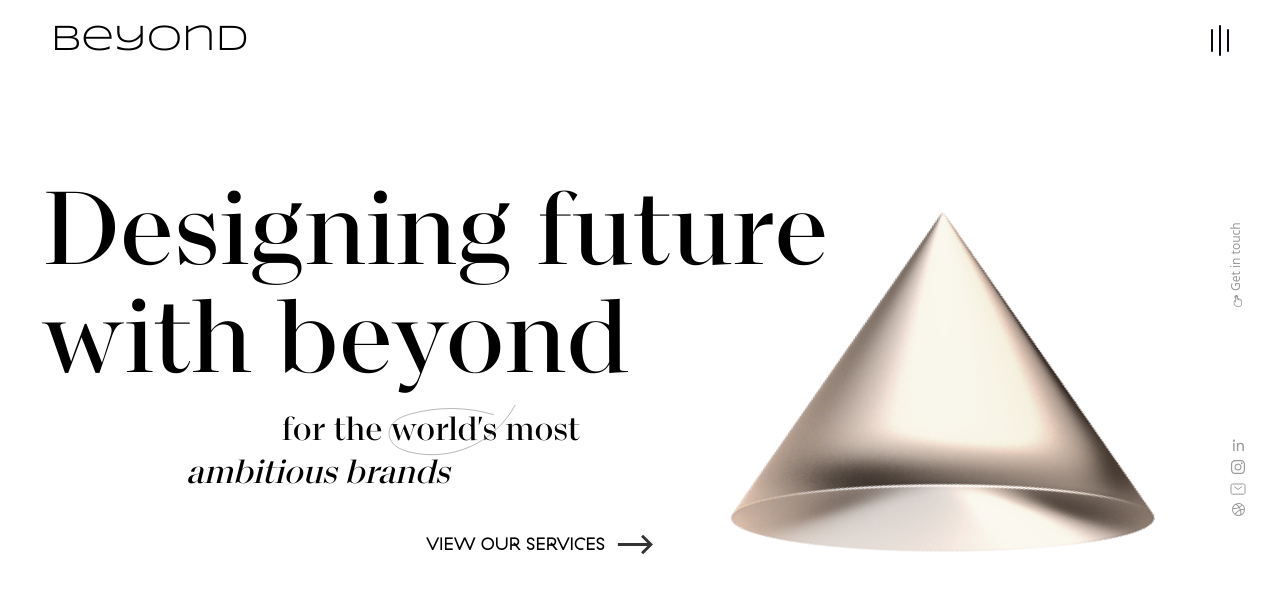
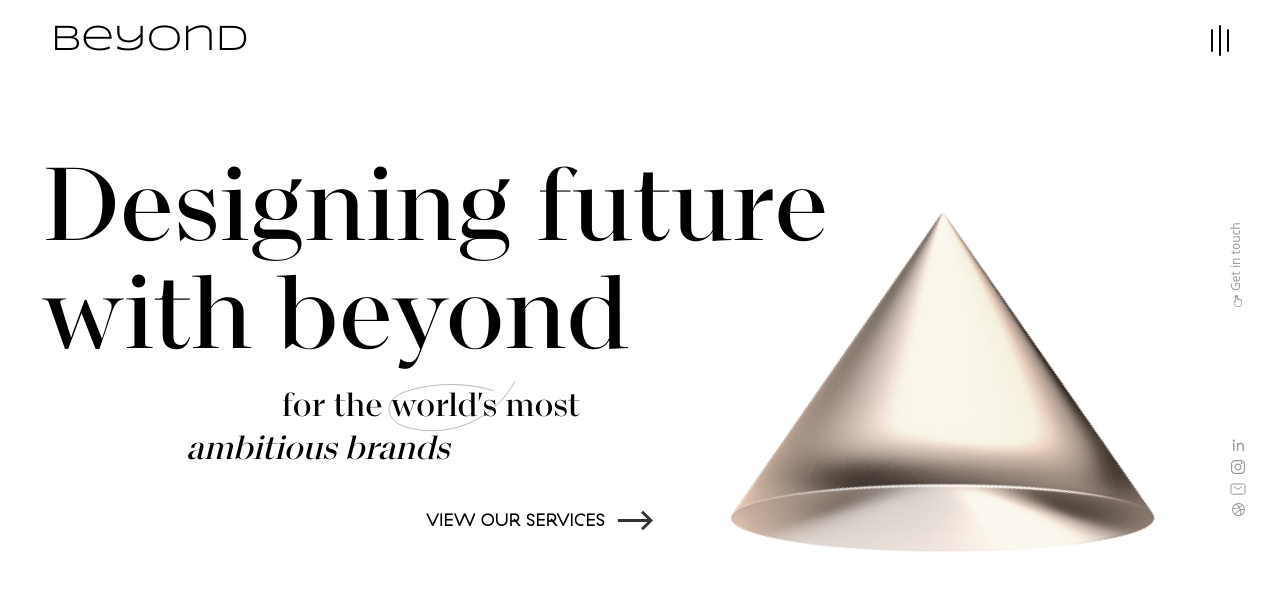
Before and after one commit to cyhammad/BeyondPortfolio, a Next.js app: page / in a window 1280 px wide. Shown: the top 592 px of the page. Built offline with nearby package versions, Linux system fonts and the light colour scheme.

Commit message:
second commit

```diff
--- a/components/Banner.jsx
+++ b/components/Banner.jsx
@@ -10,9 +10,9 @@ import TouchSvg from "./svgs/TouchSvg";
 
 const Banner = () => {
   return (
-    <div className="relative flex flex-col xl:flex-row justify-center xl:justify-start xl:items-center px-5 md:px-11 xl:px-[42px] h-full  max-w-7xl w-full">
-      <div className="flex flex-col font-macklindisplay xl:mt-16">
-        <h1 className="text-4xl sm:text-6xl md:text-7xl lg:text-[6rem] xl:text-[7rem] leading-10 xl:leading-[108px]">
+    <div className="relative flex flex-col xl:flex-row justify-center xl:justify-start xl:items-center px-5 md:px-11 xl:px-[42px] w-full">
+      <div className="flex flex-col font-macklindisplay">
+        <h1 className="text-4xl sm:text-6xl md:text-7xl lg:text-[6rem] xl:text-[7rem] leading-10 xl:leading-[108px] mt-20">
           Designing future
           <br />
           with beyond
--- a/pages/index.js
+++ b/pages/index.js
@@ -17,7 +17,7 @@ export default function Home() {
         <link rel="icon" href="/favicon.ico" />
       </Head>
       <div className="flex justify-center">
-        <div className="max-w-7xl w-full">
+        <div className="w-full h-screen">
           <Header />
           <Banner />
         </div>
```
